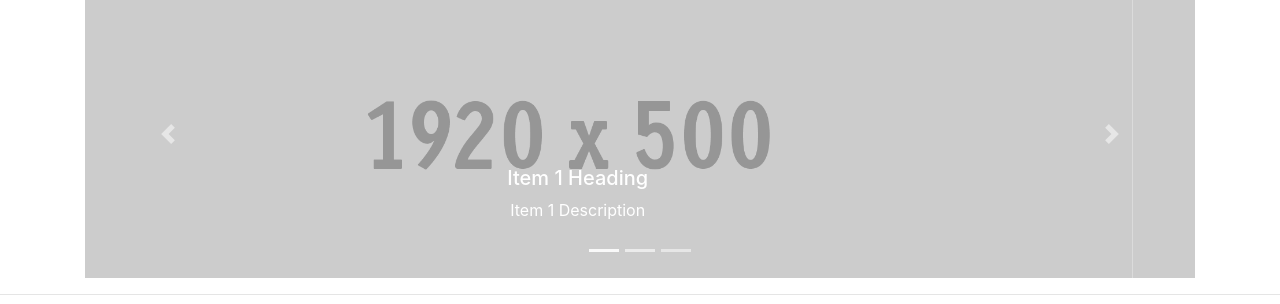
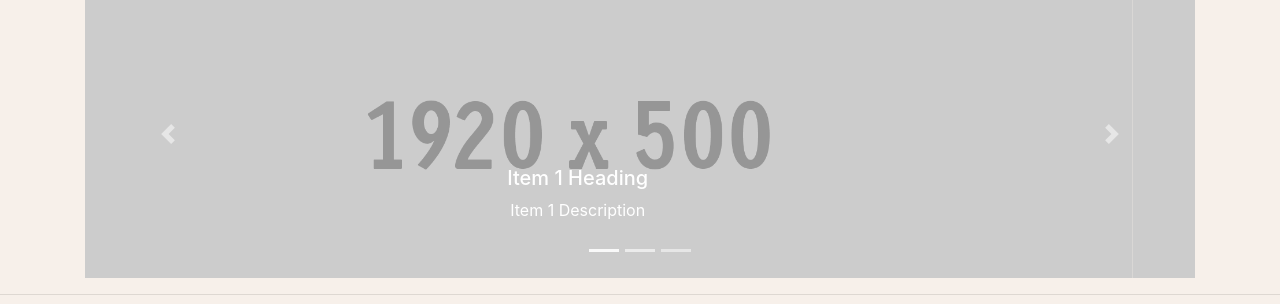
Before and after one commit to Kennethrc2401/Prom-2019_Photos-KRC, a plain HTML site: page index.html in a window 1280 px wide. Shown: the part 148-452 px from the top of the page. Drawn offline with Linux system fonts and the light colour scheme.

Commit message:
Changed the background color for the whole page from white ffffff to f7f0ea

```diff
--- a/css/Style.css
+++ b/css/Style.css
@@ -1,5 +1,8 @@
 @charset "UTF-8";
 /* CSS Document */
+html, body {
+	background-color: #f7f0ea;
+}
 
 /* NAVBAR Styles */
 .navbar-custom {
```
